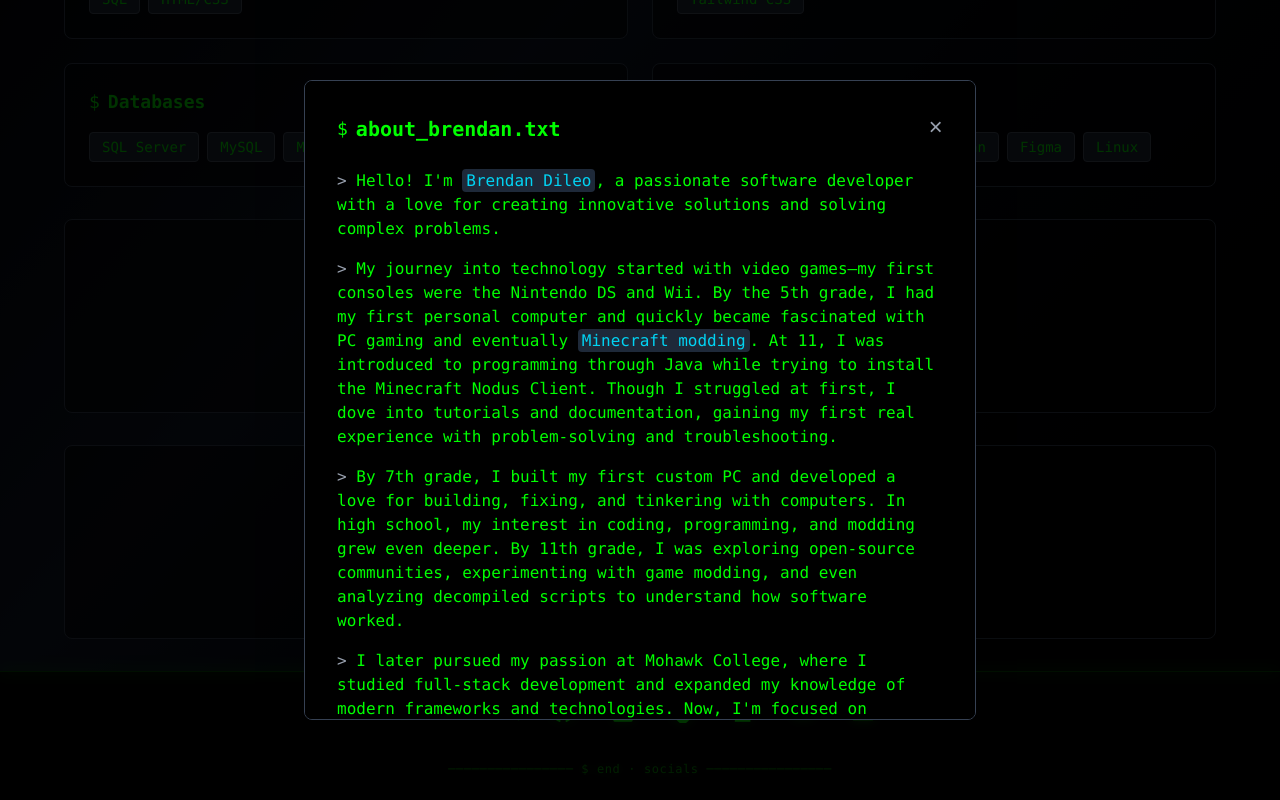
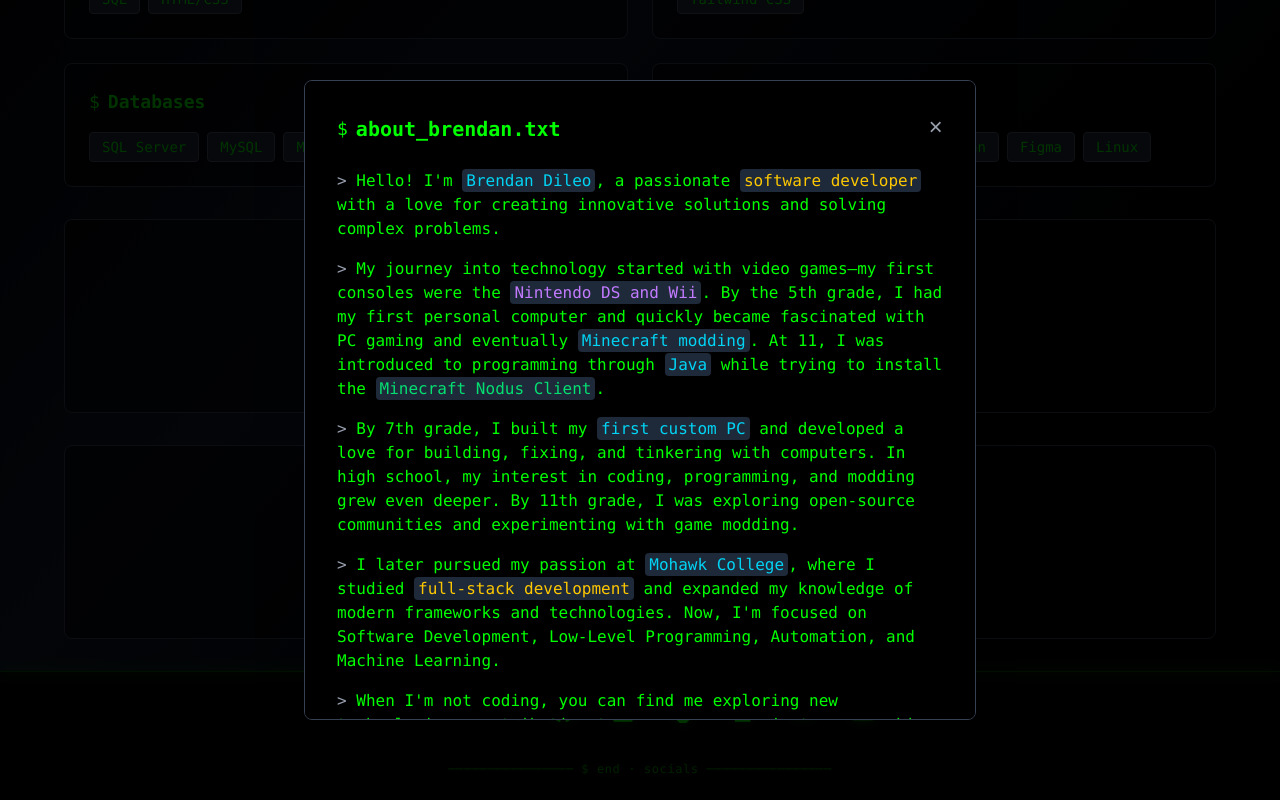
Before and after one commit to brendanddev/brendans-website, a React (Vite) app in the folder frontend/: page /about in a window 1280 px wide. Both pictures are taken after a click on the button "./read_more.sh". Shown: the part 887-1687 px from the top of the page. Built offline with nearby package versions, Linux system fonts and the light colour scheme.

Commit message:
Update AboutModal and aboutData

```diff
--- a/frontend/src/components/About/AboutModal.jsx
+++ b/frontend/src/components/About/AboutModal.jsx
@@ -44,36 +44,56 @@ const AboutModal = ({ isOpen, closeModal }) => {
         <div className="text-[#00ff00] font-mono space-y-4">
 
           {aboutText.map((line, index) => {
-            const parts = line.split(/(`.*?`)/g);
+            const parts = line.split(/(`.*?`|~.*?~|_.*?_|\*.*?\*)/g);
             return (
               <p key={index}>
                 <span className="text-gray-400">&gt;</span>{" "}
-                {parts.map((part, i) =>
-                  part.startsWith("`") && part.endsWith("`") ? (
+                {parts.map((part, i) => {
+                  if (part.startsWith("`") && part.endsWith("`")) {
+                    return (
                       <code
                         key={i}
                         className="bg-gray-800 text-cyan-400 px-1 py-0.5 rounded font-mono"
                       >
                         {part.slice(1, -1)}
                       </code>
-                  ) : (
-                    part
-                  )
-                )}
+                    );
+                  }
+                  if (part.startsWith("~") && part.endsWith("~")) {
+                    return (
+                      <code
+                        key={i}
+                        className="bg-gray-800 text-green-400 px-1 py-0.5 rounded font-mono"
+                      >
+                        {part.slice(1, -1)}
+                      </code>
+                    );
+                  }
+                  if (part.startsWith("_") && part.endsWith("_")) {
+                    return (
+                      <code
+                        key={i}
+                        className="bg-gray-800 text-yellow-400 px-1 py-0.5 rounded font-mono"
+                      >
+                        {part.slice(1, -1)}
+                      </code>
+                    );
+                  }
+                  if (part.startsWith("*") && part.endsWith("*")) {
+                    return (
+                      <code
+                        key={i}
+                        className="bg-gray-800 text-purple-400 px-1 py-0.5 rounded font-mono"
+                      >
+                        {part.slice(1, -1)}
+                      </code>
+                    );
+                  }
+                  return part;
+                })}
               </p>
             );
           })}
-
-
-
-
-
-          {/* {aboutText.map((line, index) => (
-            <p key={index}><span className="text-gray-400">&gt;</span> {line}</p>
-          ))} */}
-
-
-
 
         </div>
       </motion.div>
--- a/frontend/src/data/aboutData.js
+++ b/frontend/src/data/aboutData.js
@@ -34,9 +34,9 @@ export const skillsData = {
 };
 
 export const aboutText = [
-    "Hello! I'm `Brendan Dileo`, a passionate software developer with a love for creating innovative solutions and solving complex problems.",
-    "My journey into technology started with video games—my first consoles were the Nintendo DS and Wii. By the 5th grade, I had my first personal computer and quickly became fascinated with PC gaming and eventually `Minecraft modding`. At 11, I was introduced to programming through Java while trying to install the Minecraft Nodus Client. Though I struggled at first, I dove into tutorials and documentation, gaining my first real experience with problem-solving and troubleshooting.",
-    "By 7th grade, I built my first custom PC and developed a love for building, fixing, and tinkering with computers. In high school, my interest in coding, programming, and modding grew even deeper. By 11th grade, I was exploring open-source communities, experimenting with game modding, and even analyzing decompiled scripts to understand how software worked.",
-    "I later pursued my passion at Mohawk College, where I studied full-stack development and expanded my knowledge of modern frameworks and technologies. Now, I'm focused on Software Development, Low-Level Programming, Automation, and Machine Learning, with the goal of creating efficient solutions for complex real-world problems.",
-    "When I'm not coding, you can find me exploring new technologies, contributing to open-source projects, or working on personal projects that challenge my creativity. I believe in continuous learning and staying up-to-date with the latest industry trends, always striving to create software that not only meets requirements but exceeds expectations."
+  "Hello! I'm `Brendan Dileo`, a passionate _software developer_ with a love for creating innovative solutions and solving complex problems.",
+  "My journey into technology started with video games—my first consoles were the *Nintendo DS and Wii*. By the 5th grade, I had my first personal computer and quickly became fascinated with PC gaming and eventually `Minecraft modding`. At 11, I was introduced to programming through `Java` while trying to install the ~Minecraft Nodus Client~.",
+  "By 7th grade, I built my `first custom PC` and developed a love for building, fixing, and tinkering with computers. In high school, my interest in coding, programming, and modding grew even deeper. By 11th grade, I was exploring open-source communities and experimenting with game modding.",
+  "I later pursued my passion at `Mohawk College`, where I studied _full-stack development_ and expanded my knowledge of modern frameworks and technologies. Now, I'm focused on Software Development, Low-Level Programming, Automation, and Machine Learning.",
+  "When I'm not coding, you can find me exploring new technologies, contributing to open-source projects, or working on personal projects that challenge my creativity."
 ];
```
Lines whose indentation alone changed are shown as unchanged.
